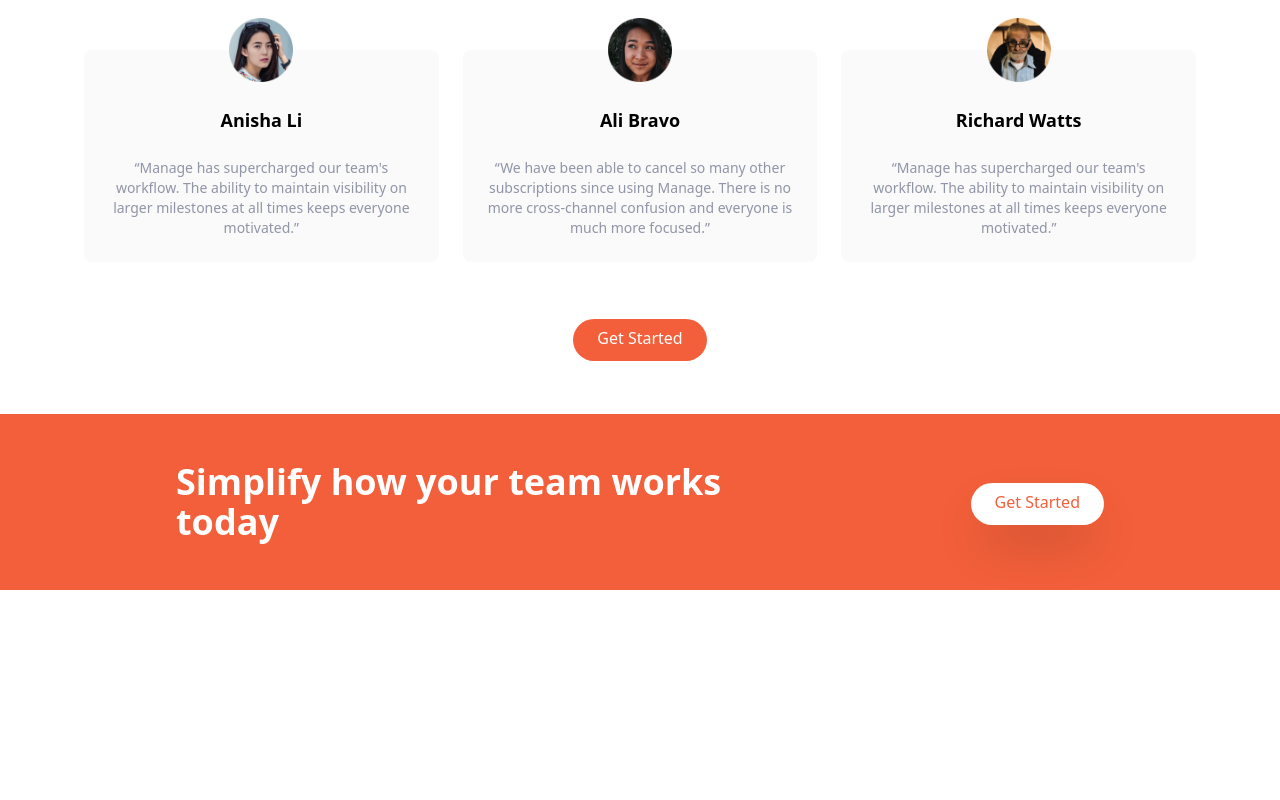
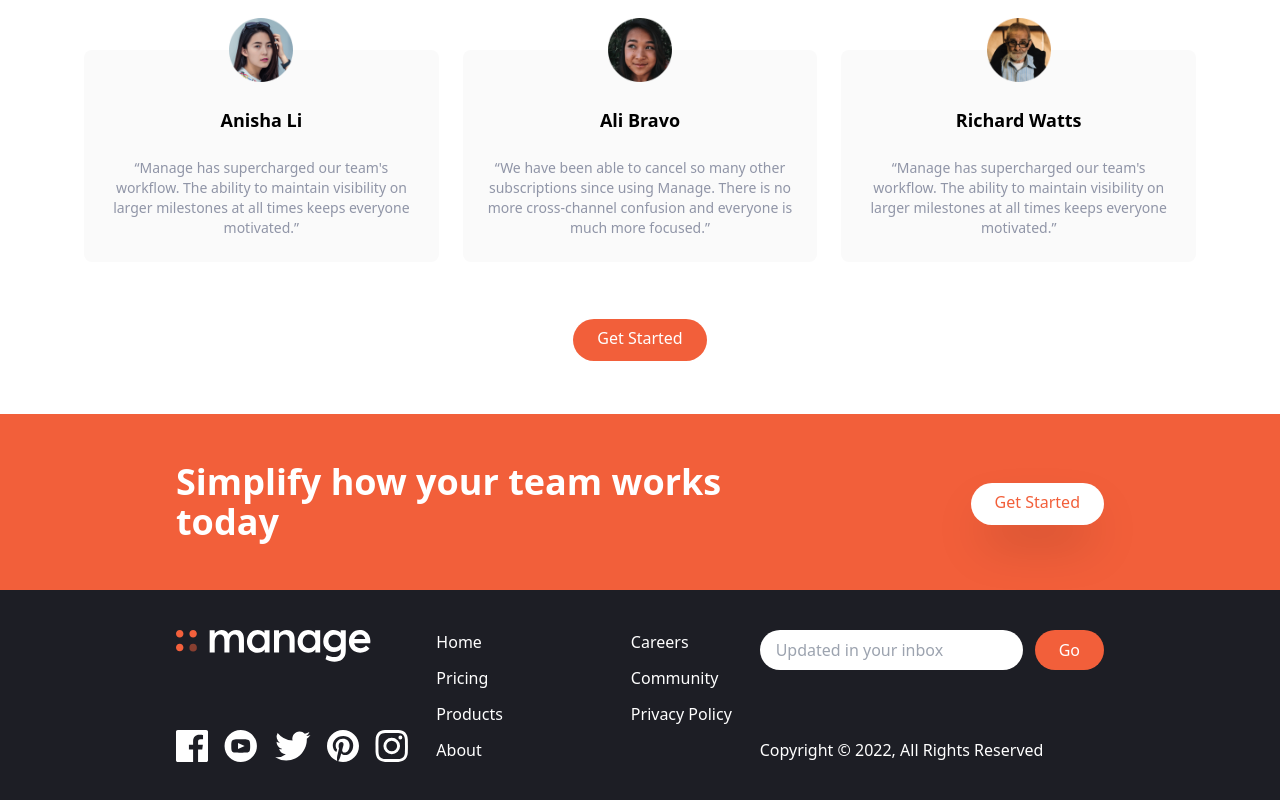
Before and after one commit to danielkim2711/tailwind-landing-page, a React (Create React App) app: page / in a window 1280 px wide. Shown: the part 1354-2154 px from the top of the page. Before the commit the page ends 1944 px from the top, so only its background shows below. Built offline with nearby package versions, Linux system fonts and the light colour scheme; the HTML template or start-up script is replaced by a standard one.

Commit message:
Add Footer component

```diff
--- a/src/App.js
+++ b/src/App.js
@@ -5,6 +5,7 @@
 import Features from './components/Features.jsx';
 import Testimonial from './components/Testimonial';
 import CallToAction from './components/CallToAction';
+import Footer from './components/Footer';
 
 function App() {
   return (
@@ -14,6 +15,7 @@
       <Features />
       <Testimonial />
       <CallToAction />
+      <Footer />
     </BrowserRouter>
   );
 }
--- /dev/null
+++ b/src/components/Footer.jsx
@@ -0,0 +1,100 @@
+import { Link } from 'react-router-dom';
+
+import companyLogoWhite from '../assets/images/logo-white.svg';
+import facebookLogo from '../assets/images/icon-facebook.svg';
+import youtubeLogo from '../assets/images/icon-youtube.svg';
+import twitterLogo from '../assets/images/icon-twitter.svg';
+import pinterestLogo from '../assets/images/icon-pinterest.svg';
+import instagramLogo from '../assets/images/icon-instagram.svg';
+
+const Footer = () => {
+  return (
+    <div className='bg-veryDarkBlue'>
+      {/* Flex Container */}
+      <div className='container flex flex-col-reverse justify-between px-6 py-10 mx-auto space-y-8 md:flex-row md:space-y-0'>
+        {/* Logo and social links container */}
+        <div className='flex flex-col-reverse items-center justify-between space-y-12 md:flex-col md:space-y-0 md:items-start'>
+          <div className='mx-auto my-6 text-center text-white md:hidden'>
+            Copyright © 2022, All Rights Reserved
+          </div>
+          {/* Logo */}
+          <div>
+            <img src={companyLogoWhite} className='h-8' alt='' />
+          </div>
+          {/* Social Links Container */}
+          <div className='flex justify-center space-x-4'>
+            {/* Link 1 */}
+            <Link to='#'>
+              <img src={facebookLogo} className='h-8' alt='' />
+            </Link>
+            {/* Link 2 */}
+            <Link to='#'>
+              <img src={youtubeLogo} className='h-8' alt='' />
+            </Link>
+            {/* Link 3 */}
+            <Link to='#'>
+              <img src={twitterLogo} className='h-8' alt='' />
+            </Link>
+            {/* Link 4 */}
+            <Link to='#'>
+              <img src={pinterestLogo} className='h-8' alt='' />
+            </Link>
+            {/* Link 5 */}
+            <Link to='#'>
+              <img src={instagramLogo} className='h-8' alt='' />
+            </Link>
+          </div>
+        </div>
+        {/* List Container */}
+        <div className='flex justify-around space-x-32'>
+          <div className='flex flex-col space-y-3 text-white'>
+            <Link to='#' className='hover:text-brightRed'>
+              Home
+            </Link>
+            <Link to='#' className='hover:text-brightRed'>
+              Pricing
+            </Link>
+            <Link to='#' className='hover:text-brightRed'>
+              Products
+            </Link>
+            <Link to='#' className='hover:text-brightRed'>
+              About
+            </Link>
+          </div>
+          <div className='flex flex-col space-y-3 text-white'>
+            <Link to='#' className='hover:text-brightRed'>
+              Careers
+            </Link>
+            <Link to='#' className='hover:text-brightRed'>
+              Community
+            </Link>
+            <Link to='#' className='hover:text-brightRed'>
+              Privacy Policy
+            </Link>
+          </div>
+        </div>
+
+        {/* Input Container */}
+        <div className='flex flex-col justify-between'>
+          <form>
+            <div className='flex space-x-3'>
+              <input
+                type='text'
+                className='flex-1 px-4 rounded-full focus:outline-none'
+                placeholder='Updated in your inbox'
+              />
+              <button className='px-6 py-2 text-white rounded-full bg-brightRed hover:bg-brightRedLight focus:outline-none'>
+                Go
+              </button>
+            </div>
+          </form>
+          <div className='hidden text-white md:block'>
+            Copyright © 2022, All Rights Reserved
+          </div>
+        </div>
+      </div>
+    </div>
+  );
+};
+
+export default Footer;
```
